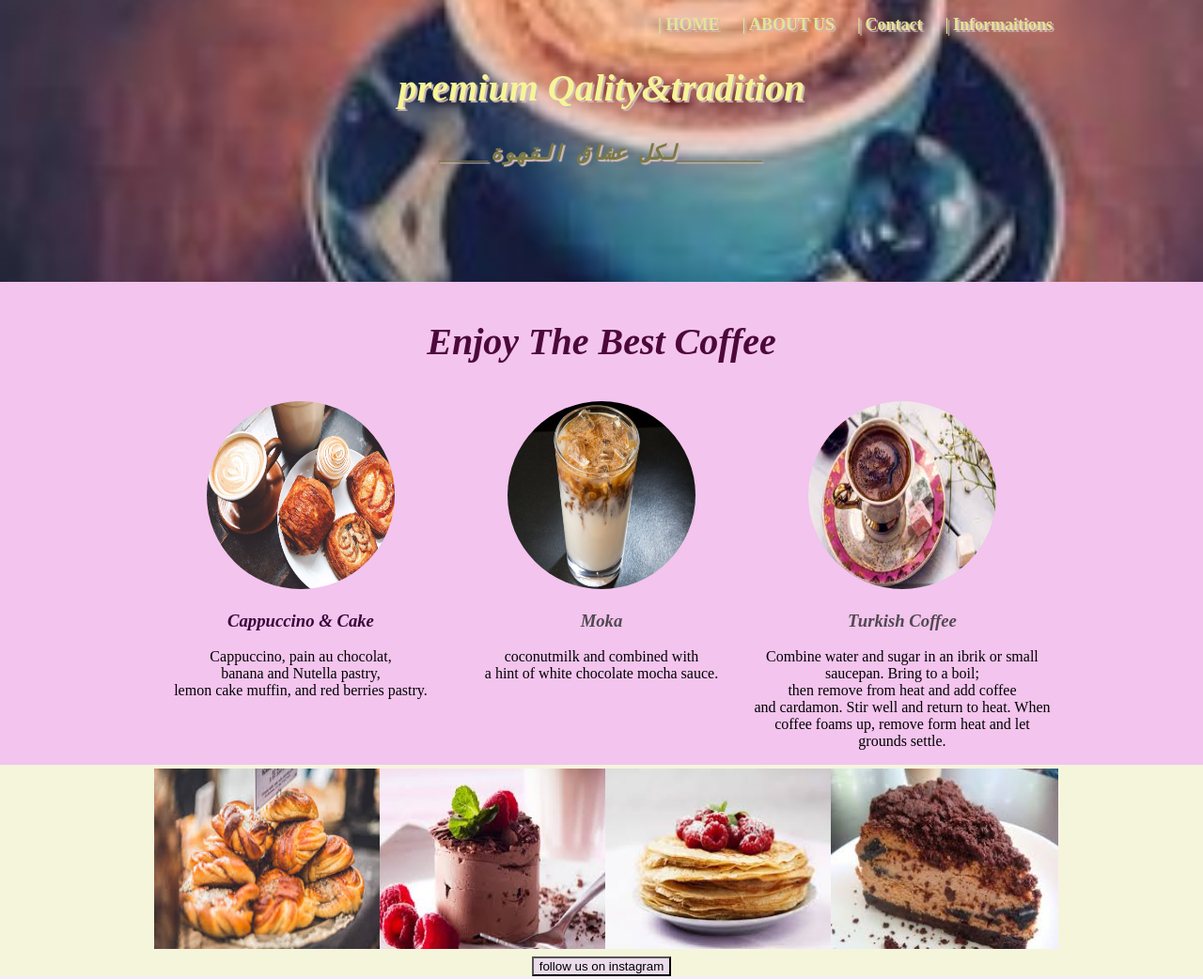
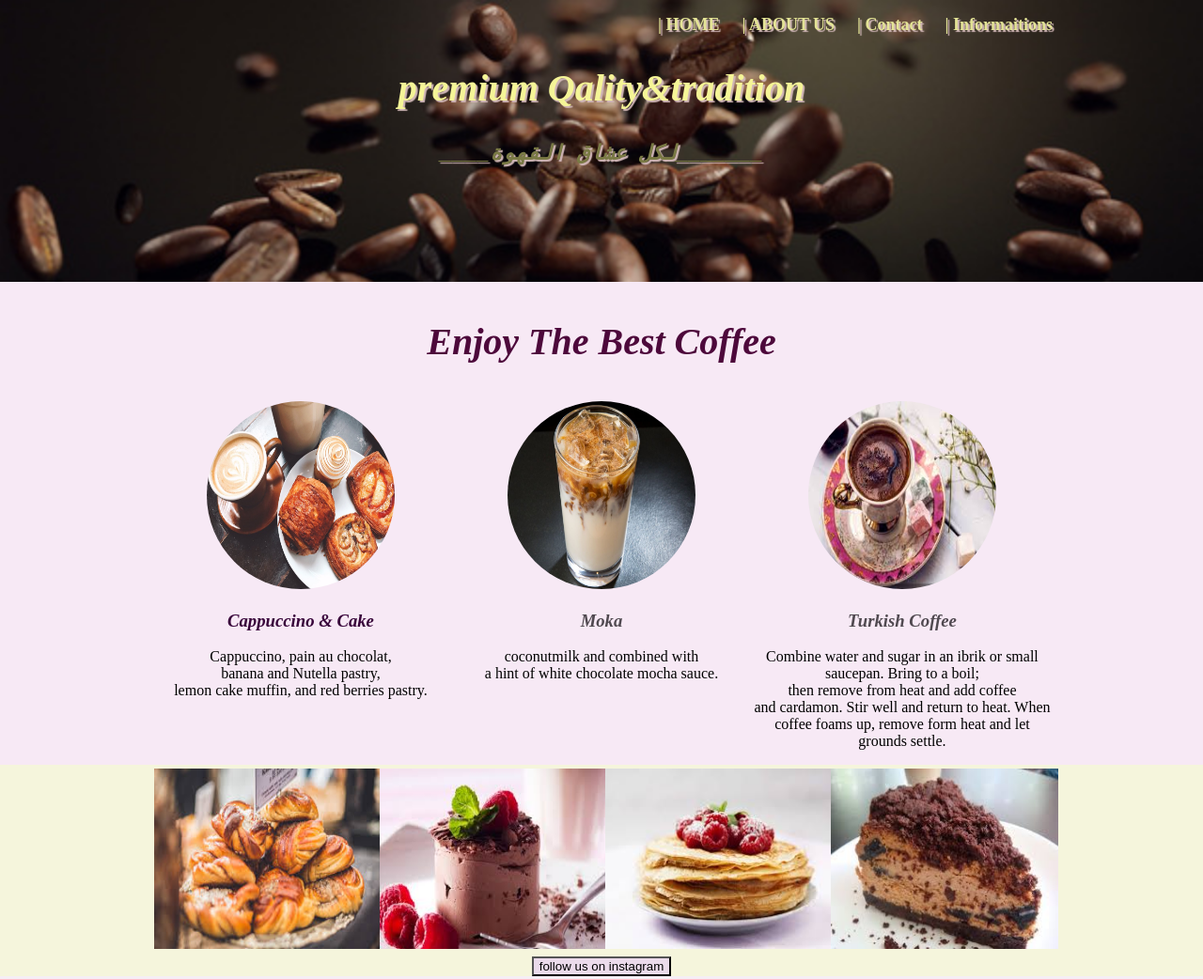
Before and after one commit to rzonal/div, a plain HTML site: page index.html in a window 1280 px wide. Shown: the top 1042 px of the page at 94% size. Drawn offline with Linux system fonts and the light colour scheme.

Commit message:
Add files via upload

```diff
--- a/styl.css
+++ b/styl.css
@@ -30,7 +30,7 @@ h1{
 #id{
     text-align: right;
     margin: 0%;
-    background-image: url(images/backraond2.jpeg);
+    background-image: url(images/packgraung.jpg);
     overflow: hidden;
     background-repeat: no-repeat;
     width: 100%;
@@ -81,7 +81,7 @@ ul li a {
     text-align: center;
     margin: 0%;
     color: black;
-    background-color: rgb(243, 196, 237);
+    background-color: rgb(247, 233, 245);
 
 
 }
```
Also changed, not shown: images/kaffein_726 (1).jpg (added), images/packgraung.jpg (added).
